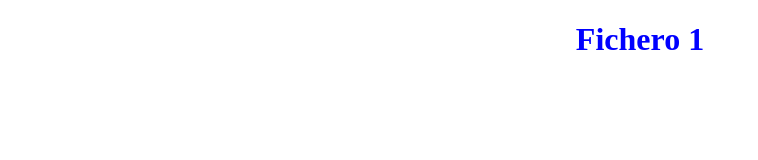
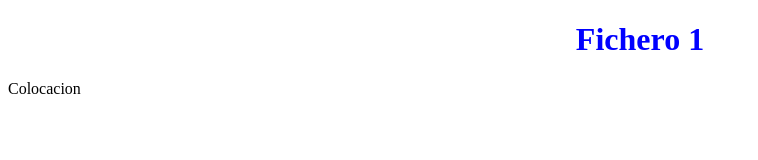
Before and after one commit to luiscarvm/githubconecction, a plain HTML site: page index.html in a window 1280 px wide. Shown: the whole page, without its empty margins (0-758 px from the left). Drawn offline with Linux system fonts and the light colour scheme.

Commit message:
se agrega un parrafo

```diff
--- a/index.html
+++ b/index.html
@@ -8,5 +8,6 @@
 </head>
 <body>
     <h1>Fichero 1</h1>
+    <p>Colocacion</p>
 </body>
 </html>
```
